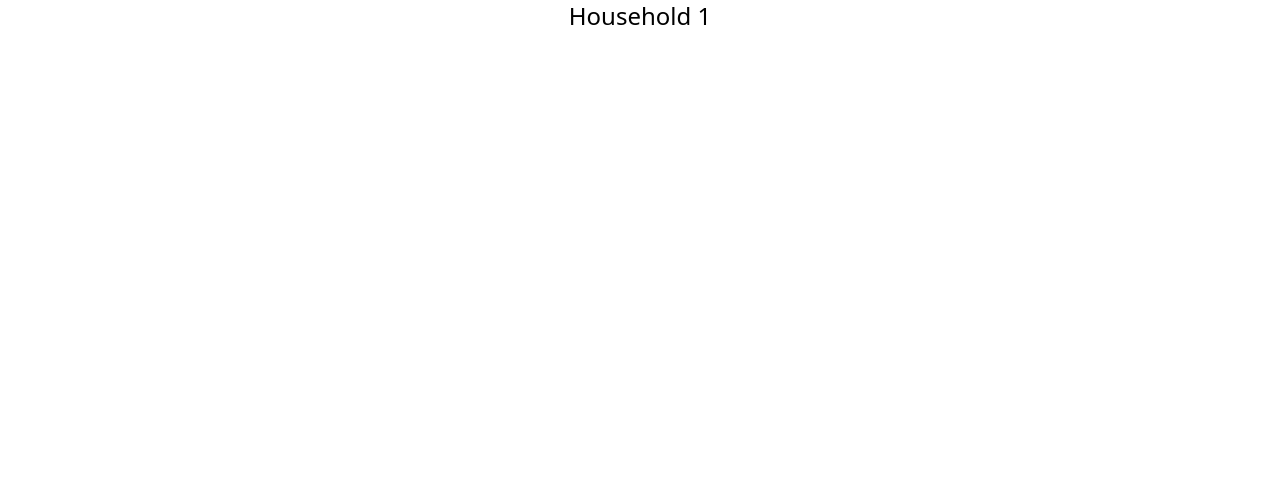
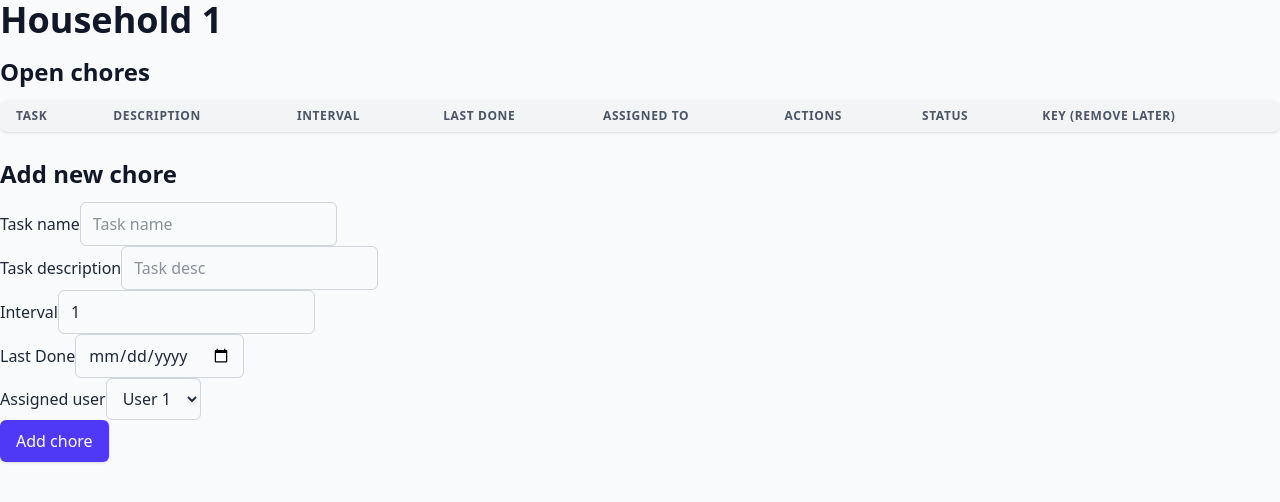
Before and after one commit to FabianKopetzky/web-applications, a React (Vite) app in the folder client/: page /household/1 in a window 1280 px wide. Shown: the top 502 px of the page. Built offline with nearby package versions, Linux system fonts and the light colour scheme.

Commit message:
Started base functionality of chore list
Base functionality and default tailwind styles

```diff
--- a/client/src/assets/lang/en.json
+++ b/client/src/assets/lang/en.json
@@ -15,7 +15,8 @@
         "title": "Dashboard"
     },
     "household": {
-        "title": "Household"
+        "title": "Household",
+        "choreTitle": "Open chores"
     },
     "generic": {
         "changeLang": "Change language"
--- /dev/null
+++ b/client/src/components/ChoreInput.jsx
@@ -0,0 +1,48 @@
+import { useState } from "react";
+
+export default function ChoreInput({onSubmit}) {
+
+    const [taskName, setTaskName] = useState('');
+    const [taskDescription, setTaskDescription] = useState('');
+    const [interval, setInterval] = useState(1);
+    const [lastDoneDate, setLastDoneDate] = useState('');
+    const [assignedUser, setAssignedUser] = useState('User1');
+
+    function submitChore() {
+        if(taskName.length <= 0) return;
+        if(taskDescription.length <= 0) return;
+
+        onSubmit(taskName, taskDescription, interval, lastDoneDate, assignedUser);
+    }
+
+    return (
+        <div>
+        <h2>Add new chore</h2>
+        <div>
+          <label>Task name</label>
+          <input onChange={e => setTaskName(e.target.value)} placeholder="Task name" value={taskName}></input>
+        </div>
+        <div>
+          <label>Task description</label>
+          <input onChange={e => setTaskDescription(e.target.value)} placeholder="Task desc" value={taskDescription}></input>
+        </div>
+        <div>
+          <label>Interval</label>
+          <input onChange={e => setInterval(e.target.value)} type="number" value={interval}></input>
+        </div>
+        <div>
+          <label>Last Done</label>
+          <input onChange={e => setLastDoneDate(e.target.value)} type="date" value={lastDoneDate}></input>
+        </div>
+        <div>
+          <label>Assigned user</label>
+          <select onChange={e => setAssignedUser(e.target.value)} value={assignedUser}>
+            <option value="User1">User 1</option>
+            <option value="User2">User 2</option>
+          </select>
+        </div>
+
+        <button onClick={() => submitChore()}>Add chore</button>
+      </div>
+    );
+}
--- /dev/null
+++ b/client/src/components/ChoreItem.jsx
@@ -0,0 +1,72 @@
+import { useState } from "react";
+import { HouseHoldTask } from "../models/HouseHoldModel";
+
+export default function ChoreItem({taskItem, onUpdate, onDelete}) {
+
+  const [editingTaskName, setEditingTaskName] = useState(false);
+  const [editingTaskDescription, setEditingTaskDescription] = useState(false);
+  const [editingInterval, setEditingInterval] = useState(false);
+  const [editingLastDone, setEditingLastDone] = useState(false);
+  const [editingAssignedUser, setEditingAssignedUser] = useState(false);
+
+  const [newTaskName, setNewTaskName] = useState(taskItem.taskName);
+  const [newTaskDescription, setNewTaskDescription] = useState(taskItem.description);
+  const [newInterval, setNewInterval] = useState(taskItem.interval);
+  const [newLastDone, setNewLastDone] = useState(taskItem.lastDoneDate);
+  const [newAssignedUser, setNewAssignedUser] = useState(taskItem.assignedUser);
+
+  function updateField() {
+
+    onUpdate(new HouseHoldTask(newTaskName, newTaskDescription, newInterval, newLastDone, newAssignedUser, taskItem.key));
+
+    setEditingTaskName(false);
+    setEditingTaskDescription(false);
+    setEditingInterval(false);
+    setEditingLastDone(false);
+    setEditingAssignedUser(false);
+  }
+
+  return (
+    <tr key={taskItem.key}>
+      <td>
+        <span className={editingTaskName ? 'hidden' : ''}>{ taskItem.taskName }</span>
+        <input className={editingTaskName ? '' : 'hidden'} value={newTaskName} onChange={e => setNewTaskName(e.target.value)} onBlur={() => updateField()}></input>
+        <button onClick={() => setEditingTaskName(true)}>Edit</button>
+      </td>
+      <td>
+        <span className={editingTaskDescription ? 'hidden' : ''}>{ taskItem.description }</span>
+        <input className={editingTaskDescription ? '' : 'hidden'} value={newTaskDescription} onChange={e => setNewTaskDescription(e.target.value)} onBlur={() => updateField()}></input>
+        <button onClick={() => setEditingTaskDescription(true)}>Edit</button>
+      </td>
+      <td>
+        <span className={editingInterval ? 'hidden' : ''}>{ taskItem.interval }</span>
+        <input className={editingInterval ? '' : 'hidden'} value={newInterval} onChange={e => setNewInterval(e.target.value)} type="number" onBlur={() => updateField()}></input>
+        <button onClick={() => setEditingInterval(true)}>Edit</button>
+      </td>
+      <td>
+        <span className={editingLastDone ? 'hidden' : ''}>{ taskItem.lastDoneDate }</span>
+        <input className={editingLastDone ? '' : 'hidden'} value={newLastDone} onChange={e => setNewLastDone(e.target.value)} type="date" onBlur={() => updateField()}></input>
+        <button onClick={() => setEditingLastDone(true)}>Edit</button>
+      </td>
+      <td>
+        <span className={editingAssignedUser ? 'hidden' : ''}>{ taskItem.assignedUser }</span>
+        <select className={editingAssignedUser ? '' : 'hidden'} onChange={e => setNewAssignedUser(e.target.value)} value={newAssignedUser} onBlur={() => updateField()}>
+          {/* FETCH ACTUAL USERS FROM DB, MAYBE HAVE PRODIVER FOR USERS */}
+          <option value="User1">User 1</option>
+          <option value="User2">User 2</option>
+        </select>
+        <button onClick={() => setEditingAssignedUser(true)}>Edit</button>
+      </td>
+      <td>
+        <button>Mark as done</button>
+        <button onClick={() => onDelete(taskItem)}>Remove</button>
+      </td>
+      <td>
+        <span>Status</span>
+      </td>
+      <td>
+        <span>{taskItem.key}</span>
+      </td>
+    </tr>
+  );
+}
--- a/client/src/index.css
+++ b/client/src/index.css
@@ -16,7 +16,82 @@
 }
 
 @layer {
+    body {
+      @apply bg-gray-50 text-gray-800 font-sans leading-relaxed;
+    }
+
+
+    h1, h2, h3, h4, h5, h6 {
+      @apply font-bold text-gray-900;
+    }
+
+
     h1 {
-      @apply text-2xl;
+      @apply text-4xl mb-4;
+    }
+
+
+    h2 {
+      @apply text-2xl mb-3;
+    }
+
+
+    h3 {
+      @apply text-xl mb-2;
+    }
+
+
+    p {
+      @apply mb-4 text-gray-700;
+    }
+
+
+    table {
+      @apply min-w-full border-collapse bg-white shadow-sm rounded-lg overflow-hidden;
+    }
+
+
+    thead {
+      @apply bg-gray-100;
+    }
+
+
+    thead th {
+      @apply px-4 py-2 text-left text-xs font-semibold uppercase tracking-wider text-gray-600;
+    }
+
+
+    tbody td {
+      @apply px-4 py-2 text-sm text-gray-700 border-t;
+    }
+
+
+    tr:nth-child(even) {
+      @apply bg-gray-50;
+    }
+
+
+    button {
+      @apply inline-flex items-center px-4 py-2 rounded-md font-medium shadow-sm transition-colors;
+      @apply bg-indigo-600 text-white hover:bg-indigo-700 focus:outline-none focus:ring-2 focus:ring-indigo-500;
+    }
+
+
+    button:disabled {
+      @apply opacity-60 cursor-not-allowed;
+    }
+
+
+    a {
+      @apply text-indigo-600 hover:text-indigo-700 underline;
+    }
+
+
+    input, select, textarea {
+      @apply border border-gray-300 rounded-md px-3 py-2 focus:outline-none focus:ring-2 focus:ring-indigo-500 focus:border-indigo-500;
+    }
+
+    section {
+      @apply mb-6;
     }
 }
--- a/client/src/models/HouseHoldModel.js
+++ b/client/src/models/HouseHoldModel.js
@@ -8,11 +8,13 @@ class HouseHoldModel {
 }
 
 class HouseHoldTask {
-    constructor(taskName, interval, lastDoneDate, assignedUser) {
+    constructor(taskName, description, interval, lastDoneDate, assignedUser, key) {
         this.taskName = taskName; // string
+        this.description = description; // string
         this.interval = interval; // int, in days
         this.lastDoneDate = lastDoneDate; // date string
         this.assignedUser = assignedUser; // id of the user
+        this.key = key // random key to identify item
     }
 }
 
--- a/client/src/routes/household/Household.jsx
+++ b/client/src/routes/household/Household.jsx
@@ -1,18 +1,73 @@
 import { useTranslation } from "react-i18next";
 import { useParams } from "react-router-dom"
 
-import { HouseHoldModel } from "../../models/HouseHoldModel";
+import { HouseHoldModel, HouseHoldTask } from "../../models/HouseHoldModel";
+import ChoreInput from "../../components/ChoreInput";
+import { useState } from "react";
+import ChoreItem from "../../components/ChoreItem";
 
 function HouseHold() {
 
   const { id } = useParams();
   const { t } = useTranslation();
 
+  const [householdChores, setHouseholdChores] = useState([]);
 
+  function generateKey(taskName, taskDesc) {
+    return new Date()
+      .toLocaleString()
+      .trim()
+      .replace(/[,.:/\\ ]/g, '')
+       + (Math.floor(Math.random() * 1000))
+       + taskName.substring(0, Math.min(4, taskName.length))
+        + taskDesc.substring(0, Math.min(4, taskDesc.length))
+  }
+
+  function addTask(taskName, taskDescription, interval, lastDoneDate, assignedUser) {
+    const newChore = new HouseHoldTask(taskName, taskDescription, interval, lastDoneDate, assignedUser, generateKey(taskName, taskDescription));
+     setHouseholdChores([...householdChores, newChore]);
+  }
+
+  function updateTask(newItem) {
+    setHouseholdChores(householdChores.map(item => item.key === newItem.key ? newItem : item ));
+  }
+
+  function deleteTask(itemToDelete) {
+    setHouseholdChores(householdChores.filter(item => item.key !== itemToDelete.key));
+  }
+
+
+  const tableContent = householdChores.map(task =>
+    (<ChoreItem taskItem={task} onUpdate={item => updateTask(item)} onDelete={item => deleteTask(item)} key={task.key}/>)
+  );
 
   return (
     <>
-      <h1 className='text-center'>{ t('household.title')} { id }</h1>
+      <h1>{ t('household.title')} { id }</h1>
+
+      <h2> {t('household.choreTitle')} </h2>
+      <table>
+        <thead>
+          <tr>
+            <th>Task</th>
+            <th>Description</th>
+            <th>Interval</th>
+            <th>Last Done</th>
+            <th>Assigned to</th>
+            <th>Actions</th>
+            <th>Status</th>
+            <th>Key (remove later)</th>
+          </tr>
+        </thead>
+        <tbody>
+          {tableContent}
+        </tbody>
+      </table>
+
+      <br></br>
+
+      <ChoreInput onSubmit={addTask} />
+
     </>
   )
 }
```
